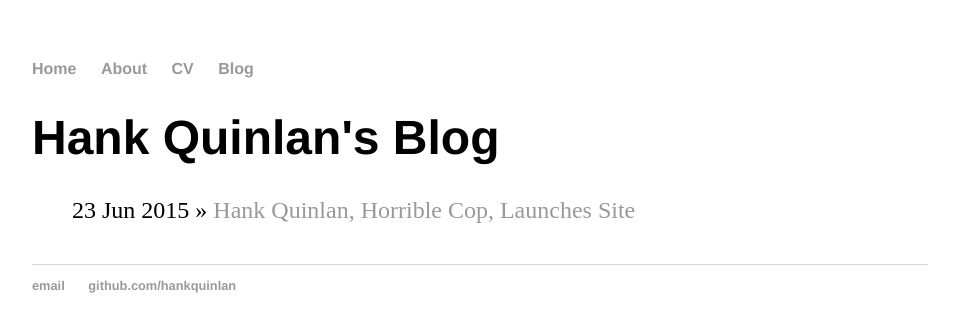
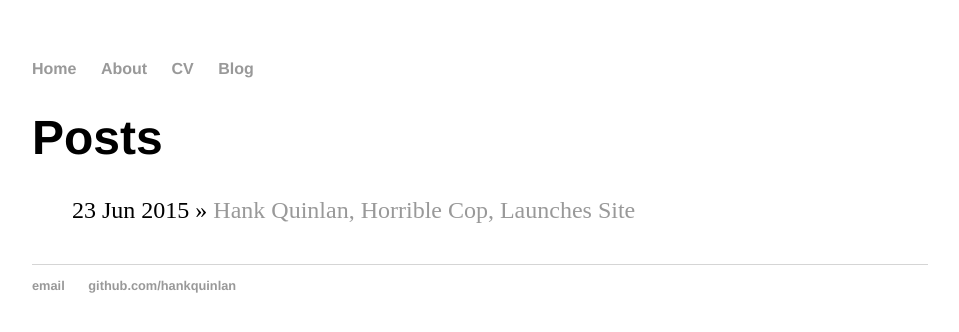
Before and after one commit to camblyth/camblyth.github.io, a Jekyll site: the page built from blog/index.html, in a window 1280 px wide. Shown: the top 332 px of the page, without its empty margins (160-1119 px from the left). Built offline with Jekyll 4.4.1, drawn with Linux system fonts in a browser that asks for light colours.

Commit message:
Update index.html

```diff
--- a/blog/index.html
+++ b/blog/index.html
@@ -1,9 +1,9 @@
 ---
 layout: default
-title: Hank Quinlan's Blog
+title: Posts – Sunshine & Technology
 paginate: 5
 ---
-	<h1>{{ page.title }}</h1>
+	<h1>Posts</h1>
 	<ul class="posts">
 
 	  {% for post in site.posts %}
```
